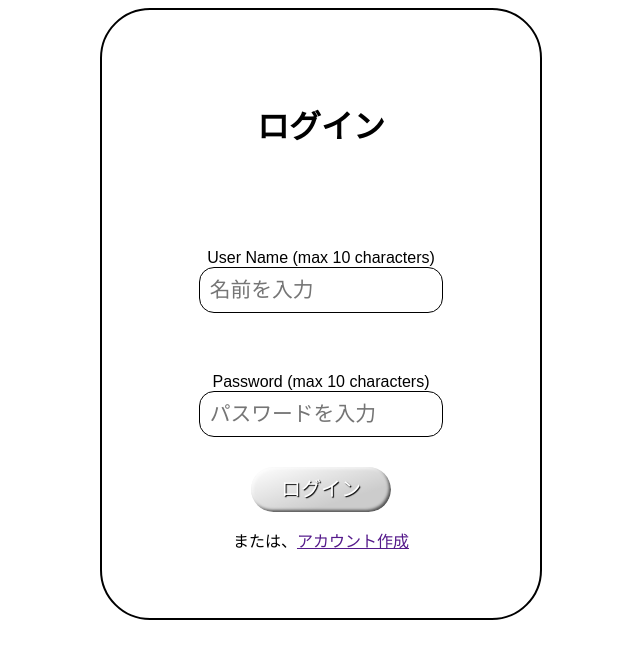
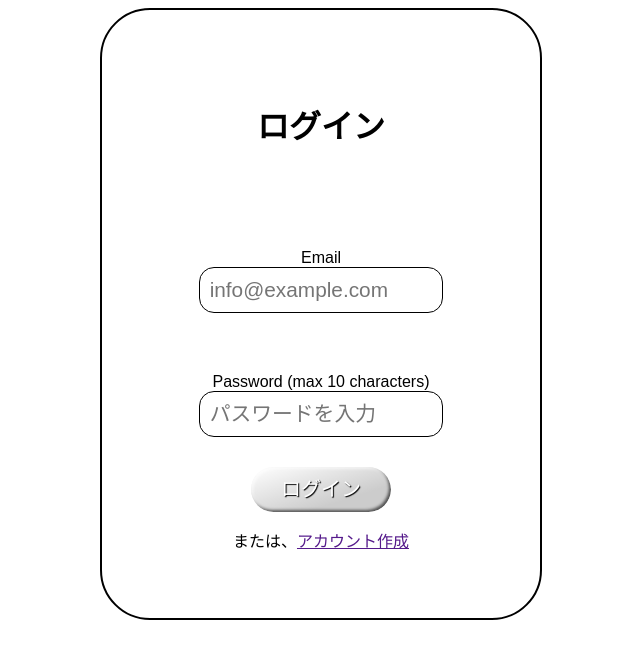
Before and after one commit to ichi-ta/learning-app, a Flask app: template app/templates/login.html in a window 1280 px wide. Shown: the top 659 px of the page, without its empty margins (319-959 px from the left). Run offline with Flask 3, Linux system fonts and the light colour scheme; the template is opened without the code that fills it, so the values that code supplies are empty.

Commit message:
ログインページにメール欄を追加し、cssをそれに合わせて変更した

```diff
--- a/app/static/css/login_style.css
+++ b/app/static/css/login_style.css
@@ -26,7 +26,7 @@ h1 {
     text-align: center;
 }
 
-.form input[type="text"],
+.form input[type="email"],
 .form input[type="password"] {
      padding: 10px;
      width: 80%;
--- a/app/templates/login.html
+++ b/app/templates/login.html
@@ -12,9 +12,9 @@
 
     <h1 class="head">ログイン</h1>
 
-    <div class="item">
-      <label for="name">User Name (max 10 characters)</label>
-      <input type="text" id="name" placeholder="名前を入力" maxlength="10" required>
+    <div  class="item">
+      <label for="email">Email</label>
+      <input type="email" name="email" placeholder="info@example.com" required />
     </div>
 
     <div class="item">
```
